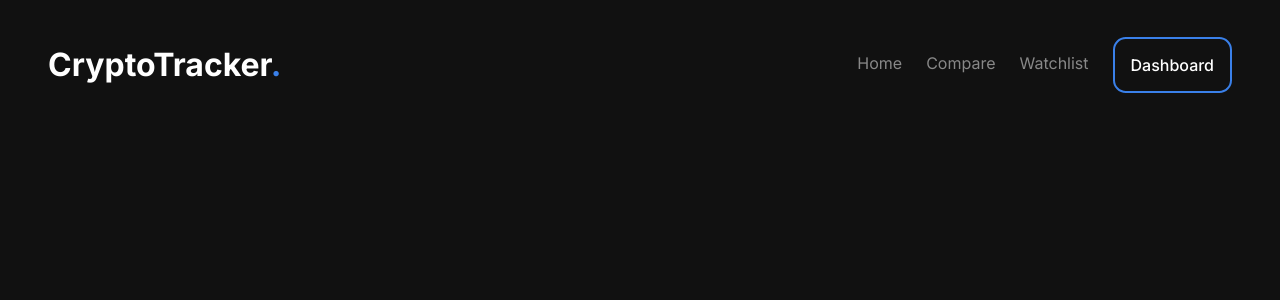
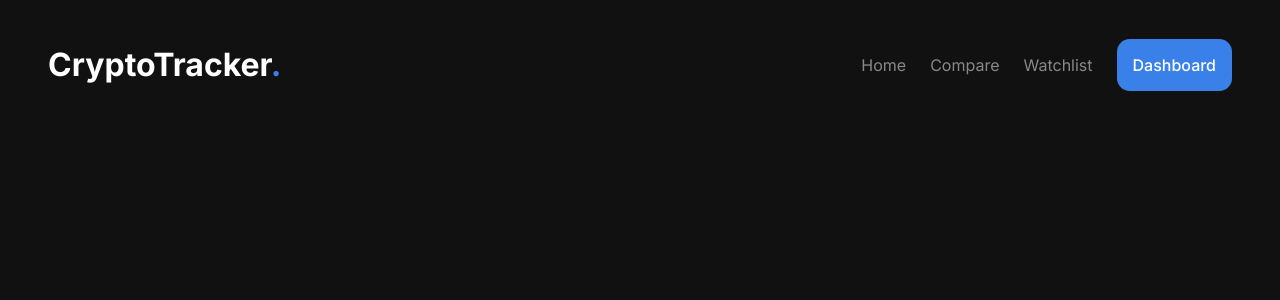
Before and after one commit to KrishnaDass95/crypto-tracker, a React (Vite) app: page / in a window 1280 px wide. Shown: the top 300 px of the page. Built offline with nearby package versions, Linux system fonts and the light colour scheme.

Commit message:
make the button not outlined

```diff
--- a/src/components/common/header/index.jsx
+++ b/src/components/common/header/index.jsx
@@ -15,7 +15,7 @@ const Header = () => {
             <a href="/"><p className="link">Home</p></a>
             <a href="/"><p className="link">Compare</p></a>
             <a href="/"><p className="link">Watchlist</p></a>
-            <Button outlined={true} text={"Dashboard"} onClick={() => console.log("clicked dashboard btn")}/>
+            <Button outlined={false} text={"Dashboard"} onClick={() => console.log("clicked dashboard btn")}/>
         </div>
         <div className="header-drawer">
         <AnchorTemporaryDrawer />
```
